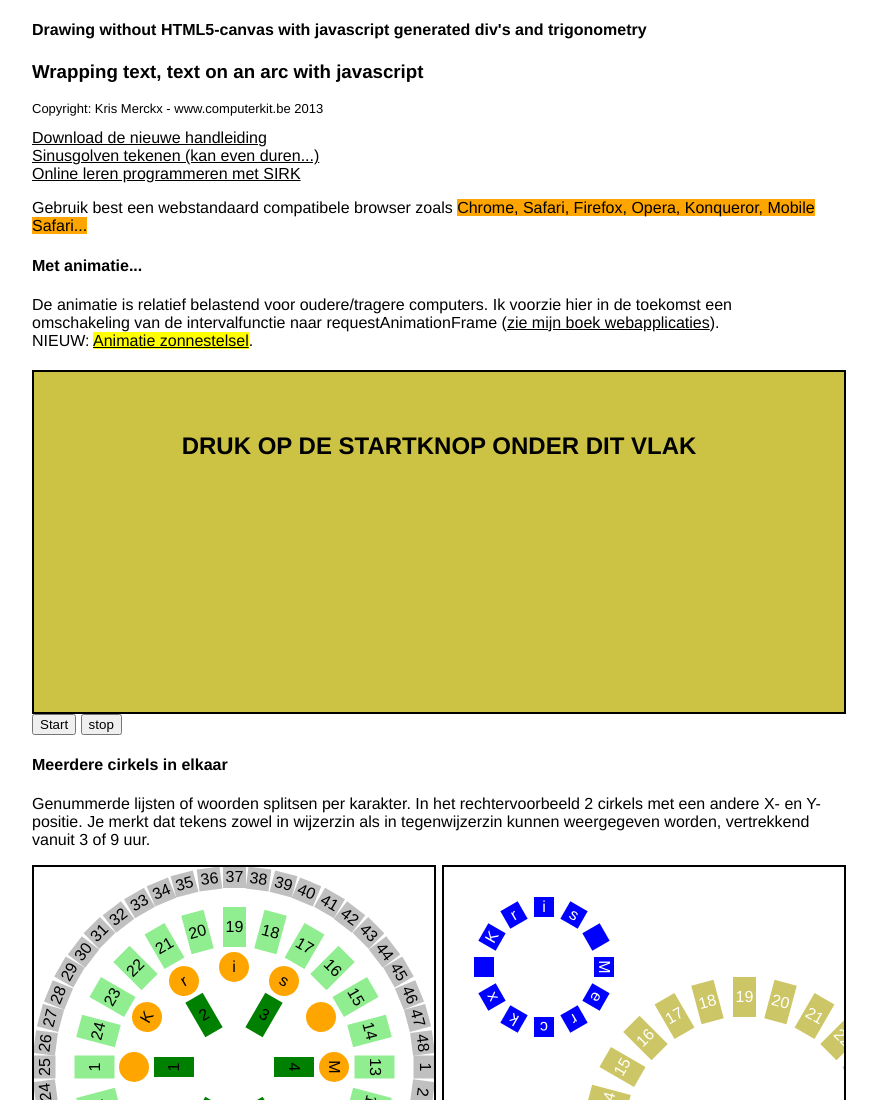
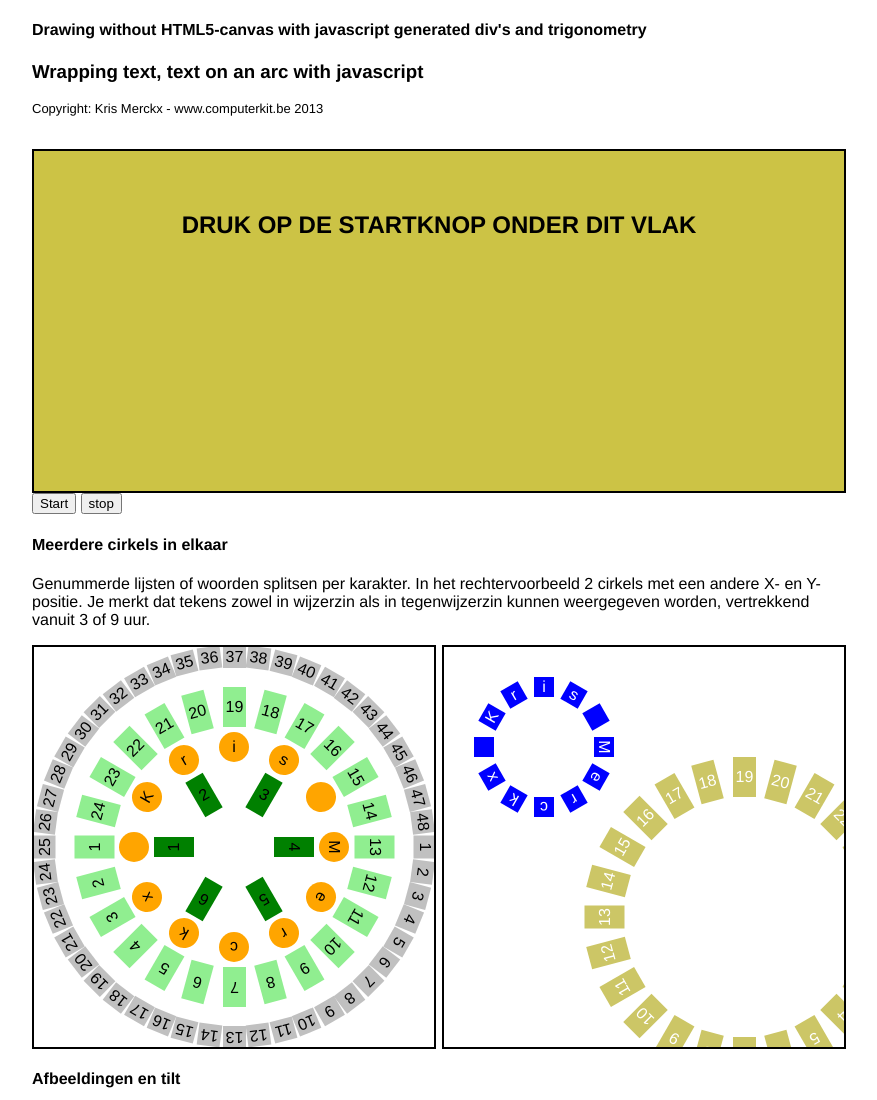
Before and after one commit to NoBodyButMe/divarc, a plain HTML site: page index.html in a window 1280 px wide. Shown: the top 1100 px of the page, without its empty margins (198-1075 px from the left). Drawn offline with Linux system fonts and the light colour scheme; a web font is replaced by a local one.

Commit message:
Update index.html

```diff
--- a/index.html
+++ b/index.html
@@ -296,19 +296,11 @@
 <h3>Wrapping text, text on an arc with javascript</h3>
 <span class="small">Copyright: Kris Merckx - www.computerkit.be 2013</span>
 <div>
-	<div style="width:800px">
-		<a href="divarc.pdf" target="_blank">Download de nieuwe handleiding</a>
-		<br/>
-		<a href="sinus.html">Sinusgolven tekenen (kan even duren...)</a>
-		<br/>
-		<a href="index.html" target="_blank">Online leren programmeren met SIRK</a>
+
 		<!--[if IE 6]>
 			<a href="http://chrome.google.com">Download Chrome</a>
 		<![endif]-->
-		<p>Gebruik best een webstandaard compatibele browser zoals <span style="background-color:orange">Chrome, Safari, Firefox, Opera, Konqueror, Mobile Safari...</span></p>
-		<h4>Met animatie...</h4>
-		<span>De animatie is relatief belastend voor oudere/tragere computers. Ik voorzie hier in de toekomst een omschakeling van de intervalfunctie naar requestAnimationFrame (<a href="http://www.computerkit.be/icaros/apps/werken/boeken.asp#17" target="_blank">zie mijn boek webapplicaties</a>). <br/>NIEUW: <a style="background-color:yellow" href="#ss">Animatie zonnestelsel</a>.</span>
-	</div>
+
 	<div id="play7" style="background-color:#ccc345;float:left;margin-top:20px;width:810px; height:300px; border:2px solid black; overflow:hidden;padding-top:40px;text-align:center;">
 		<h2>DRUK OP DE STARTKNOP ONDER DIT VLAK</h2>
 	</div>
```
